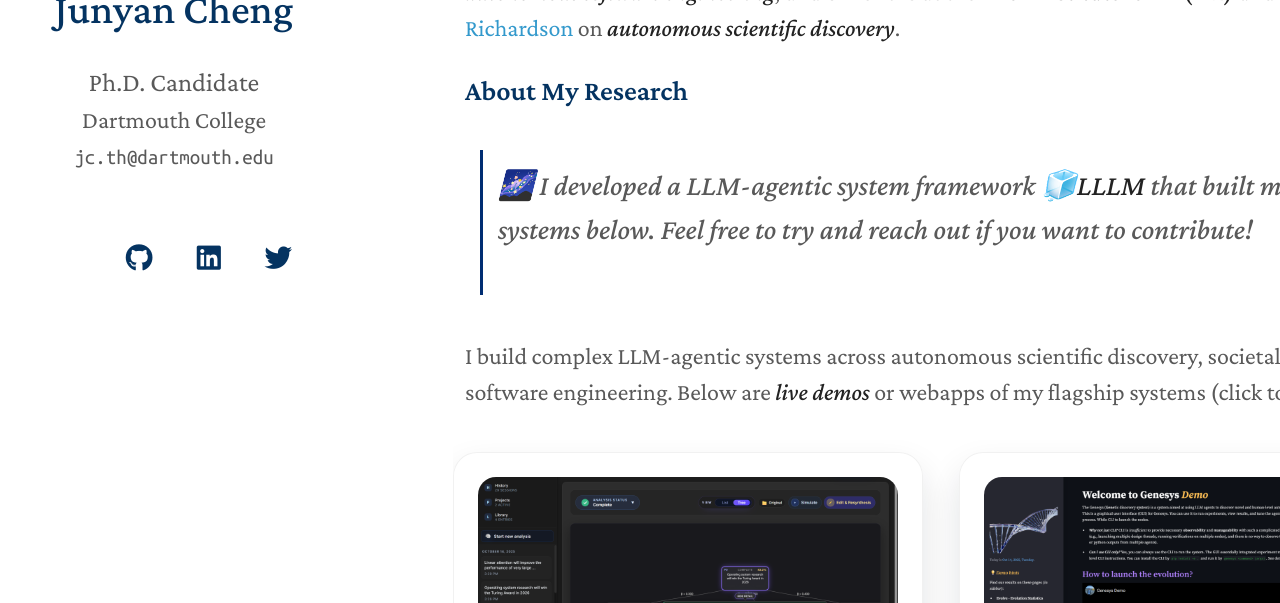
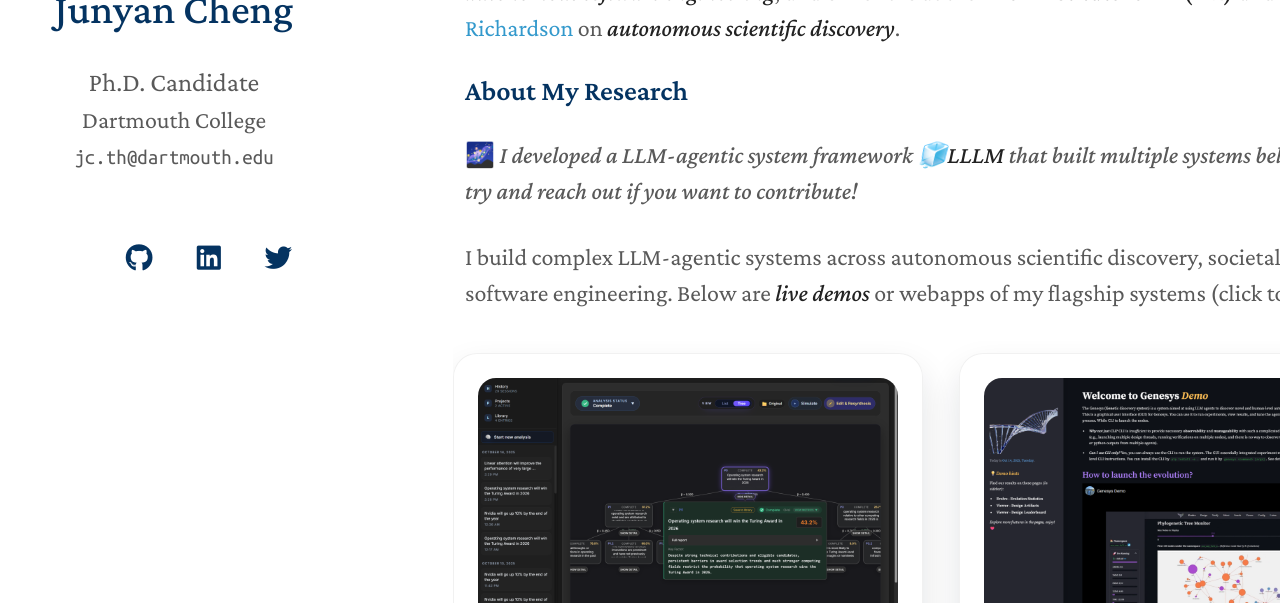
Before and after one commit to chengjunyan1/chengjunyan1.github.io, a Jekyll site: the page built from index.md, in a window 1280 px wide and 900 px high, cut to the strip 297-900 px from the top of the window. Built offline with Jekyll 4.4.1, drawn with Linux system fonts in a browser that asks for light colours; nearby versions of some CDN libraries; a style sheet for code colours, icons or effects is not loaded; our own code applies the rules of GitHub Pages for plain Markdown files.

```diff
--- a/index.md
+++ b/index.md
@@ -9,7 +9,7 @@ I interned in the [AIIL Group](https://www.microsoft.com/en-us/research/group/ai
 
 ### About My Research
 
-> 🌌 I developed a LLM-agentic system framework [**🧊LLLM**](https://github.com/ChengJunyan1/lllm) that built multiple systems below. Feel free to try and reach out if you want to contribute!
+🌌 *I developed a LLM-agentic system framework [**🧊LLLM**](https://github.com/ChengJunyan1/lllm) that built multiple systems below. Feel free to try and reach out if you want to contribute!*
 
 I build complex LLM-agentic systems across autonomous scientific discovery, societal systems, and software engineering. Below are ***live demos*** or webapps of my flagship systems (click to explore):
 
```
